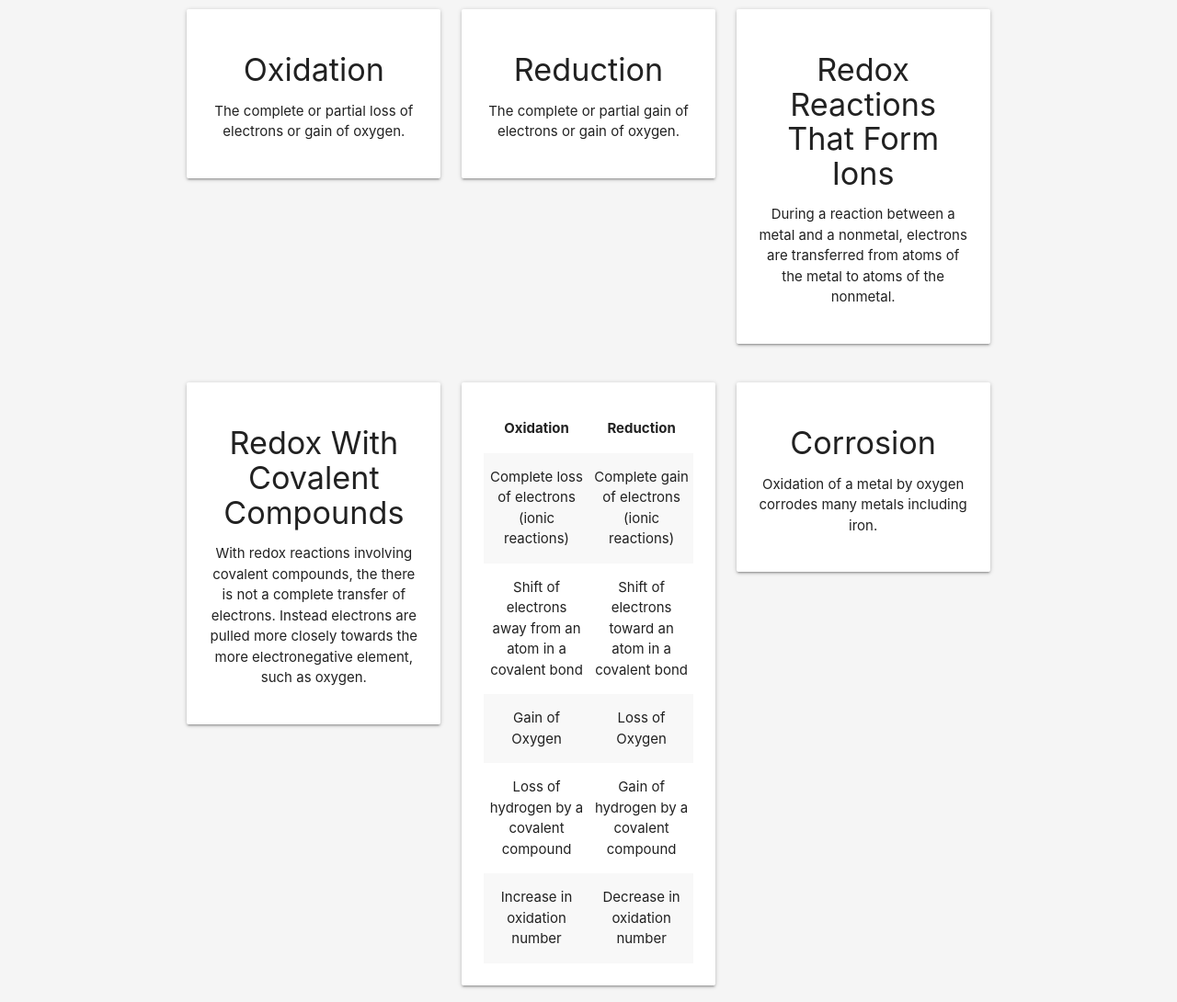
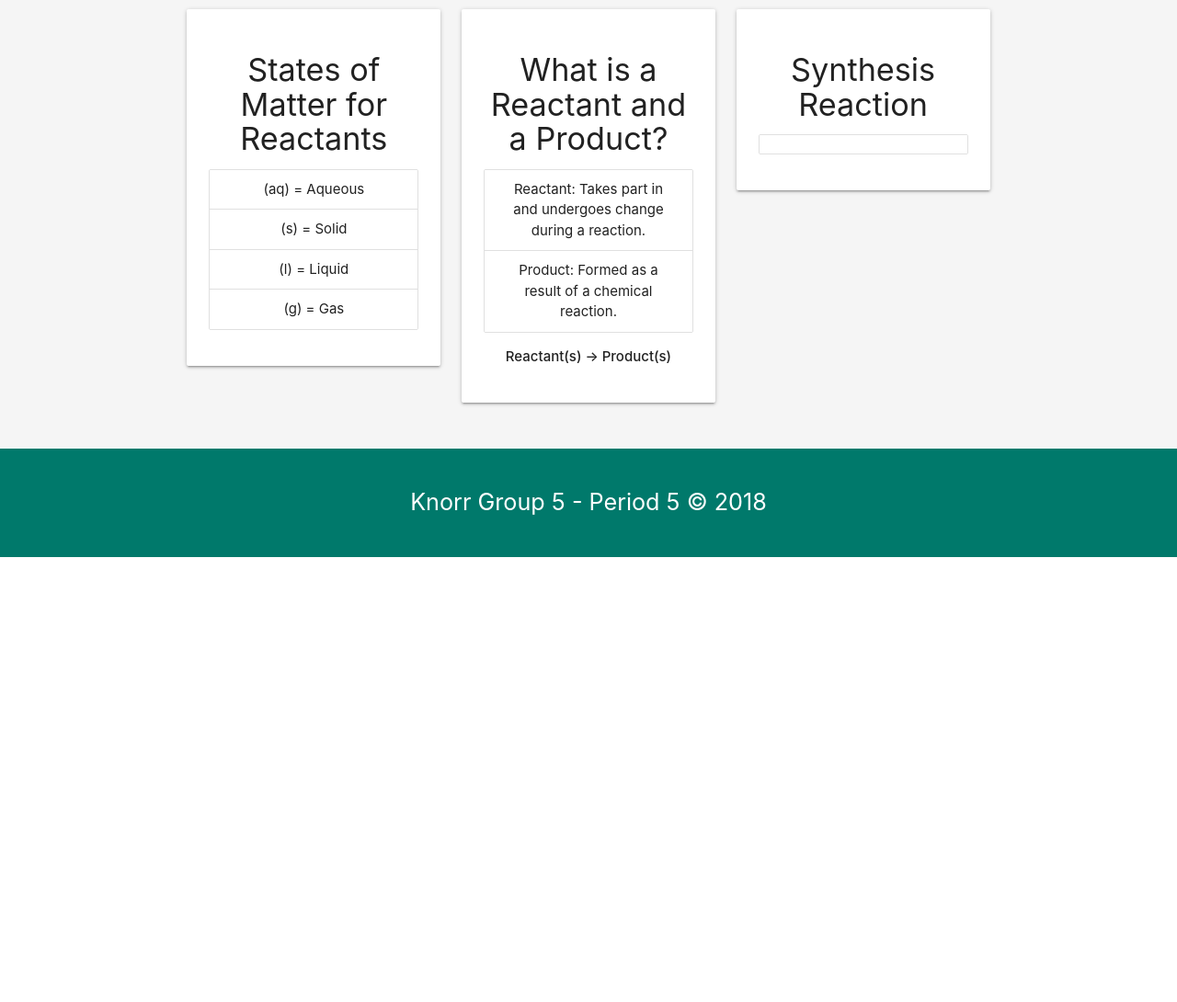
Before and after one commit to arniebarnie/chemproj, a plain HTML site: page content/basic.html in a window 1280 px wide. Shown: the part 256-1346 px from the top of the page at 92% size. After the commit the page ends 862 px from the top, so only its background shows below. Drawn offline with nearby package versions, Linux system fonts and the light colour scheme.

Commit message:
Update basic.html

```diff
--- a/content/basic.html
+++ b/content/basic.html
@@ -45,75 +45,33 @@
             <div class="row">
                 <div class="col s12 m4">
                     <div class="card-panel">
-                        <h4>Oxidation</h4>
-                        <p>The complete or partial loss of electrons or gain of oxygen.
+                        <h4>States of Matter for Reactants</h4>
+                        <ul class="collection">
+                            <li class="collection-item">(aq) = Aqueous</li>
+                            <li class="collection-item">(s) = Solid</li>
+                            <li class="collection-item">(l) = Liquid</li>
+                            <li class="collection-item">(g) = Gas</li>
+                        </ul>
+                    </div>
+                </div>
+                <div class="col s12 m4">
+                    <div class="card-panel">
+                        <h4>What is a Reactant and a Product?</h4>
+                        <ul class="collection">
+                            <li class="collection-item">Reactant: Takes part in and undergoes change during a reaction.</li>
+                            <li class="collection-item">Product: Formed as a result of a chemical reaction.</li>
+                        </ul>
+                        <p>
+                            <strong>Reactant(s) &rarr; Product(s)</strong>
                         </p>
                     </div>
                 </div>
                 <div class="col s12 m4">
                     <div class="card-panel">
-                        <h4>Reduction</h4>
-                        <p>The complete or partial gain of electrons or gain of oxygen.
-                        </p>
-                    </div>
-                </div>
-                <div class="col s12 m4">
-                    <div class="card-panel">
-                        <h4>Redox Reactions That Form Ions</h4>
-                        <p>During a reaction between a metal and a nonmetal, electrons are transferred from atoms of the metal
-                            to atoms of the nonmetal.
-                        </p>
-                    </div>
-                </div>
-            </div>
-            <div class="row">
-                <div class="col s12 m4">
-                    <div class="card-panel">
-                        <h4>Redox With Covalent Compounds</h4>
-                        <p>With redox reactions involving covalent compounds, the there is not a complete transfer of electrons.
-                            Instead electrons are pulled more closely towards the more electronegative element, such as oxygen.
-                        </p>
-                    </div>
-                </div>
-                <div class="col s12 m4">
-                    <div class="card-panel">
-                        <table class="striped highlight centered">
-                            <thead>
-                                <tr>
-                                    <th>Oxidation</th>
-                                    <th>Reduction</th>
-                                </tr>
-                            </thead>
-                            <tbody>
-                                <tr>
-                                    <td>Complete loss of electrons (ionic reactions)</td>
-                                    <td>Complete gain of electrons (ionic reactions)</td>
-                                </tr>
-                                <tr>
-                                    <td>Shift of electrons away from an atom in a covalent bond</td>
-                                    <td>Shift of electrons toward an atom in a covalent bond</td>
-                                </tr>
-                                <tr>
-                                    <td>Gain of Oxygen</td>
-                                    <td>Loss of Oxygen</td>
-                                </tr>
-                                <tr>
-                                    <td>Loss of hydrogen by a covalent compound</td>
-                                    <td>Gain of hydrogen by a covalent compound</td>
-                                </tr>
-                                <tr>
-                                    <td>Increase in oxidation number</td>
-                                    <td>Decrease in oxidation number</td>
-                                </tr>
-                            </tbody>
-                        </table>
-                    </div>
-                </div>
-                <div class="col s12 m4">
-                    <div class="card-panel">
-                        <h4>Corrosion</h4>
-                        <p>Oxidation of a metal by oxygen corrodes many metals including iron.
-                        </p>
+                        <h4>Synthesis Reaction</h4>
+                        <ul class="collection">
+                            <li class="collection-item"></li>
+                        </ul>
                     </div>
                 </div>
             </div>
```
